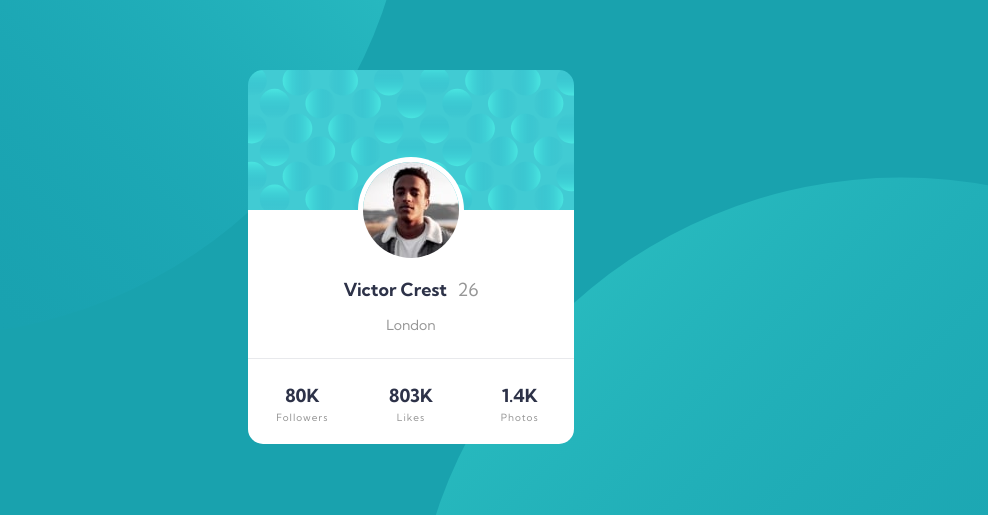
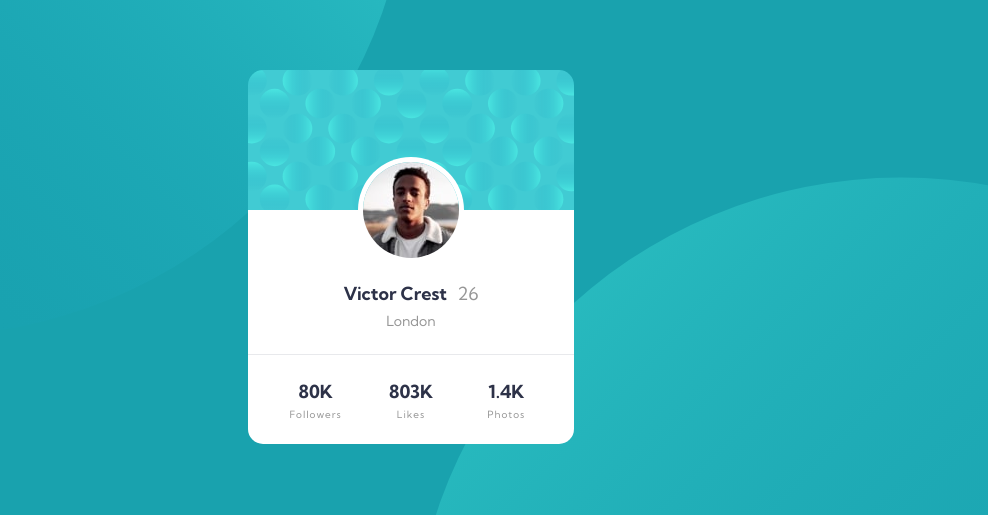
Before and after one commit to mark-tripney/profile-card-component, a plain HTML site: page index.html in a window 1280 px wide. Shown: the part 143-658 px from the top of the page, without its empty margins (229-1217 px from the left). Drawn offline with Linux system fonts and the light colour scheme.

Commit message:
Adjust spacing in stats section

```diff
--- a/css/style.scss
+++ b/css/style.scss
@@ -1,7 +1,9 @@
 $dark-text: hsl(229, 23%, 23%);
 $light-text: hsl(0, 0%, 59%);
 
-* {
+*,
+*::before,
+*::after {
   box-sizing: border-box;
   margin: 0;
   padding: 0;
@@ -23,16 +25,15 @@ $light-text: hsl(0, 0%, 59%);
   justify-content: center;
   align-items: center;
   height: 100vh;
-  background: url('../images/bg-pattern-top.svg') no-repeat right 50vw bottom
-      40vh,
-    url('../images/bg-pattern-bottom.svg') no-repeat left 50vw top 40vh;
+  background: url('../images/bg-pattern-top.svg') no-repeat right 50vw bottom 40vh,
+  url('../images/bg-pattern-bottom.svg') no-repeat left 50vw top 40vh;
   background-color: hsl(185, 75%, 39%);
 }
 
 #card {
   flex-direction: column;
-  flex-flow: 1;
-  height: 374px;
+  align-items: center;
+  max-height: 374px;
   width: 326px;
   background-color: #fff;
   background-image: url('../images/bg-pattern-card.svg');
@@ -47,6 +48,7 @@ $light-text: hsl(0, 0%, 59%);
     border-radius: 50%;
     box-shadow: 0px 0px 0px 5px #fff; // Adds 5px white border
     margin-top: 92px; // #card background-size height - (.user-img height / 2)
+    margin-bottom: 24px;
   }
 
   #user-info {
@@ -55,19 +57,22 @@ $light-text: hsl(0, 0%, 59%);
       color: $light-text;
       font-weight: 400;
     }
+
     flex-direction: column;
     align-items: center;
-    margin-top: 20px;
+
     .name-age {
       justify-content: space-between;
       width: 135px;
+
       .age {
         color: $light-text;
       }
     }
+
     .location {
       font-size: 14px;
-      margin-top: 15px;
+      margin-top: 7px;
       margin-bottom: 24px;
     }
   }
@@ -81,9 +86,9 @@ $light-text: hsl(0, 0%, 59%);
   justify-items: center;
   align-items: center;
   width: 100%;
-  height: 90px;
+  min-height: 88px;
   border-top: 1px solid #e8e9ec;
-  padding-top: 25px;
+  padding: 25px 20px 0;
 }
 
 .stat-category {
```
Also changed, not shown: index.html (+4 -4 lines), css/style.css, 1 other file.
